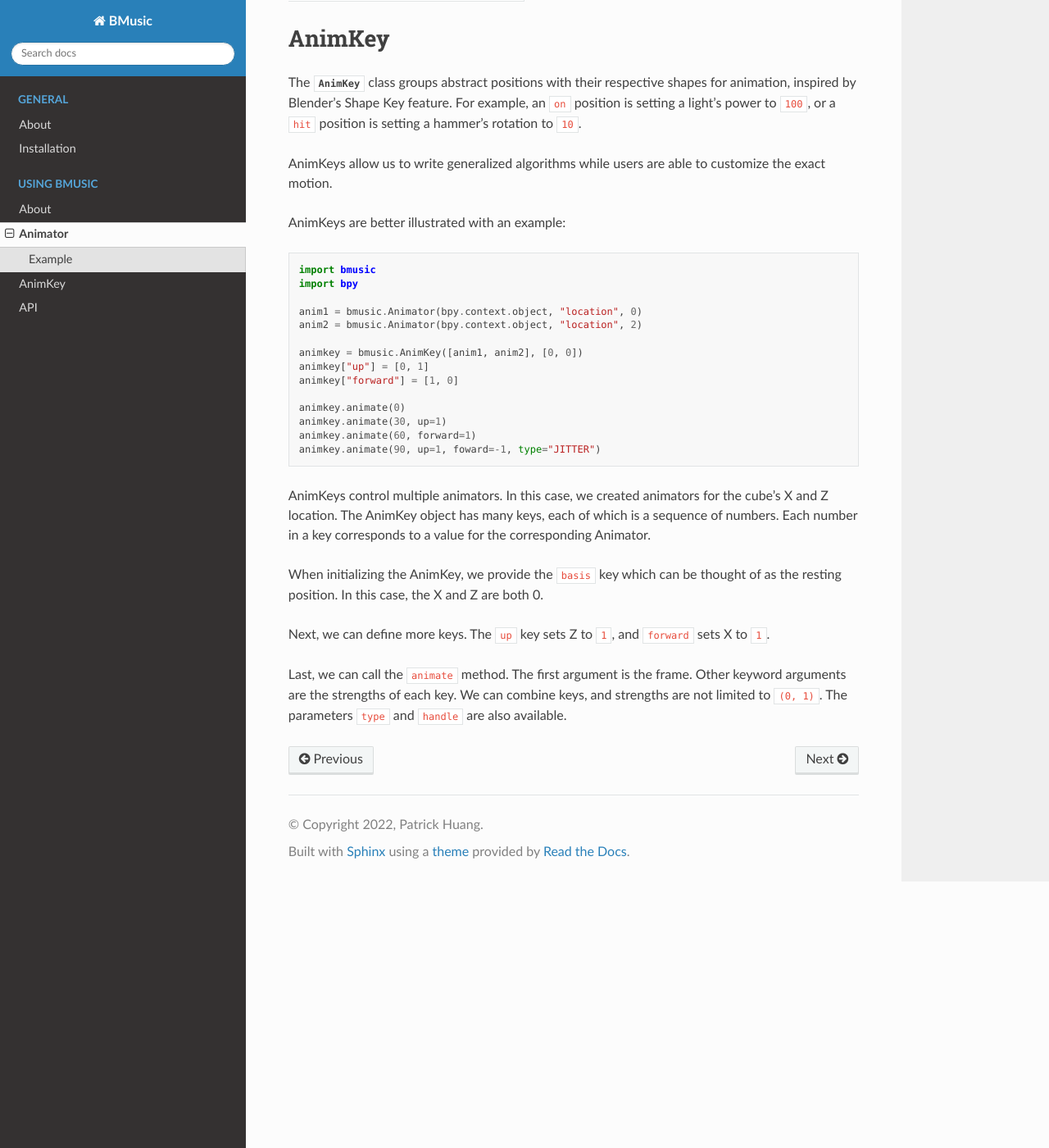
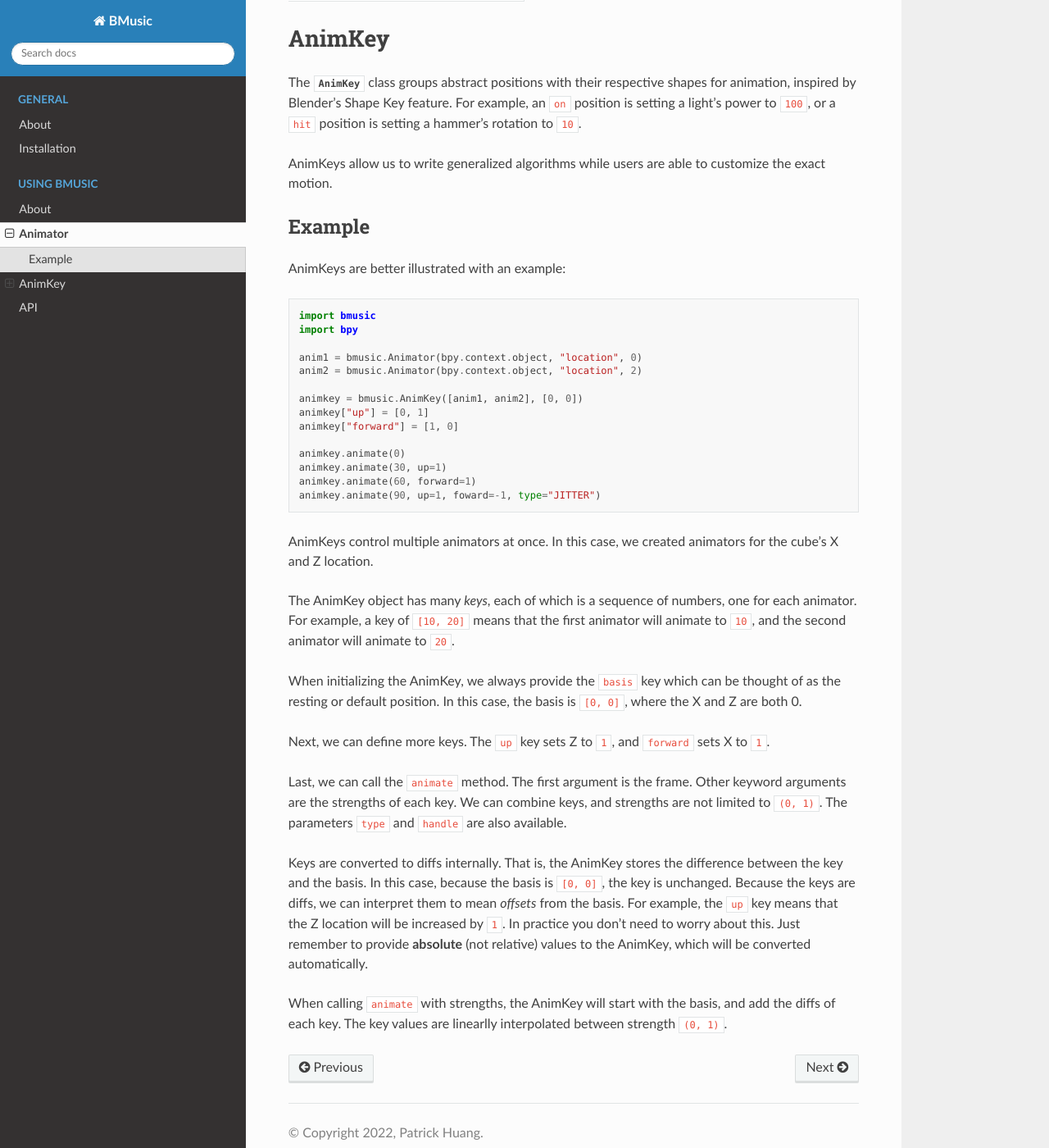
Before and after one commit to phuang1024/BMusic, a Sphinx documentation site: the page built from docs/bmusic/animate.rst, in a window 1280 px wide and 1400 px high, scrolled down 592 px. Shown: the whole window at 82% size. Built offline with Sphinx 7.4.7 and the Read the Docs theme 2.0.0, drawn with Linux system fonts in a browser that asks for light colours.

Commit message:
Docs: More AnimKey explanation.

```diff
--- a/docs/bmusic/animate.rst
+++ b/docs/bmusic/animate.rst
@@ -33,6 +33,9 @@ a light's power to ``100``, or a ``hit`` position is setting a hammer's rotation
 
 AnimKeys allow us to write generalized algorithms while users are able to customize the exact motion.
 
+Example
+-------
+
 AnimKeys are better illustrated with an example:
 
 .. code-block:: python
@@ -52,15 +55,28 @@ AnimKeys are better illustrated with an example:
    animkey.animate(60, forward=1)
    animkey.animate(90, up=1, foward=-1, type="JITTER")
 
-AnimKeys control multiple animators. In this case, we created animators for the cube's X and Z location.
-The AnimKey object has many keys, each of which is a sequence of numbers. Each number in a key corresponds
-to a value for the corresponding Animator.
+AnimKeys control multiple animators at once. In this case, we created animators for the cube's X
+and Z location.
 
-When initializing the AnimKey, we provide the ``basis`` key which can be thought of as the resting
-position. In this case, the X and Z are both 0.
+The AnimKey object has many *keys*, each of which is a sequence of numbers, one for each animator.
+For example, a key of ``[10, 20]`` means that the first animator will animate to ``10``, and the
+second animator will animate to ``20``.
+
+When initializing the AnimKey, we always provide the ``basis`` key which can be thought of as the
+resting or default position. In this case, the basis is ``[0, 0]``, where the X and Z are both 0.
 
 Next, we can define more keys. The ``up`` key sets Z to ``1``, and ``forward`` sets X to ``1``.
 
 Last, we can call the ``animate`` method. The first argument is the frame. Other keyword arguments are
 the strengths of each key. We can combine keys, and strengths are not limited to ``(0, 1)``. The
 parameters ``type`` and ``handle`` are also available.
+
+Keys are converted to diffs internally. That is, the AnimKey stores the difference between the
+key and the basis. In this case, because the basis is ``[0, 0]``, the key is unchanged. Because
+the keys are diffs, we can interpret them to mean *offsets* from the basis. For example, the
+``up`` key means that the Z location will be increased by ``1``. In practice you don't need to
+worry about this. Just remember to provide **absolute** (not relative) values to the AnimKey, which
+will be converted automatically.
+
+When calling ``animate`` with strengths, the AnimKey will start with the basis, and add the diffs
+of each key. The key values are linearlly interpolated between strength ``(0, 1)``.
```
